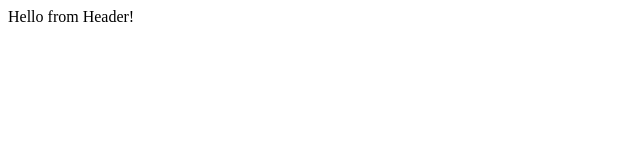
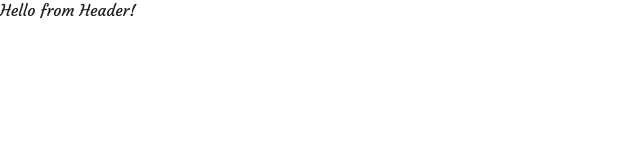
Before and after one commit to patricia-montoya/project-styled-cmpnts, a React (Create React App) app: page / in a window 1280 px wide. Shown: the top 160 px of the page, without its empty margins (0-640 px from the left). Built offline with nearby package versions, Linux system fonts and the light colour scheme.

Commit message:
Adding global styles

```diff
--- a/src/App.js
+++ b/src/App.js
@@ -1,10 +1,12 @@
 import React from 'react';
 import Home from './pages/Home'
+import GlobalStyles from './components/globals/GlobalStyles'
 
 
 function App() {
   return (
     <>
+      <GlobalStyles />
       <Home />
     </>
   );
--- /dev/null
+++ b/src/components/globals/GlobalStyles.js
@@ -0,0 +1,50 @@
+import { createGlobalStyle } from 'styled-components'
+
+const Globals = createGlobalStyle`
+    @import url('https://fonts.googleapis.com/css?family=Courgette|Lato:400,700&display=swap');
+
+    * {
+        margin: 0;
+        padding: 0;
+        box-sizing: border-box;
+    }
+
+    body {
+        font-size: 100%;
+        color: #222;
+        background: #fff;
+        font-family: 'Lato', sans-serif;
+        font-family: 'Courgette', cursive;
+    }
+
+    h1 {
+        font-size: 3em; line-height: 1.2; margin-bottom: 0.5em;
+    }
+
+    h2 {
+        font-size: 2em; margin-bottom: 0.75em;
+    }
+
+    h3 {
+        font-size: 1.5em; line-height: 1; margin-bottom: 1em;
+    }
+
+    h4 {
+        font-size: 1.2em; line-height: 1.2; margin-bottom: 1.25em; font-weight: bold;
+    }
+
+    h5 {
+        font-size: 1em; margin-bottom: 1.5em; font-weight: bold;
+    }
+
+    h6 {
+        font-size: 1em; font-weight: bold;
+    }
+
+    p {
+        line-height: 1.5; margin: 0 0 1.5 0;
+    }
+
+`
+
+export default Globals
```
